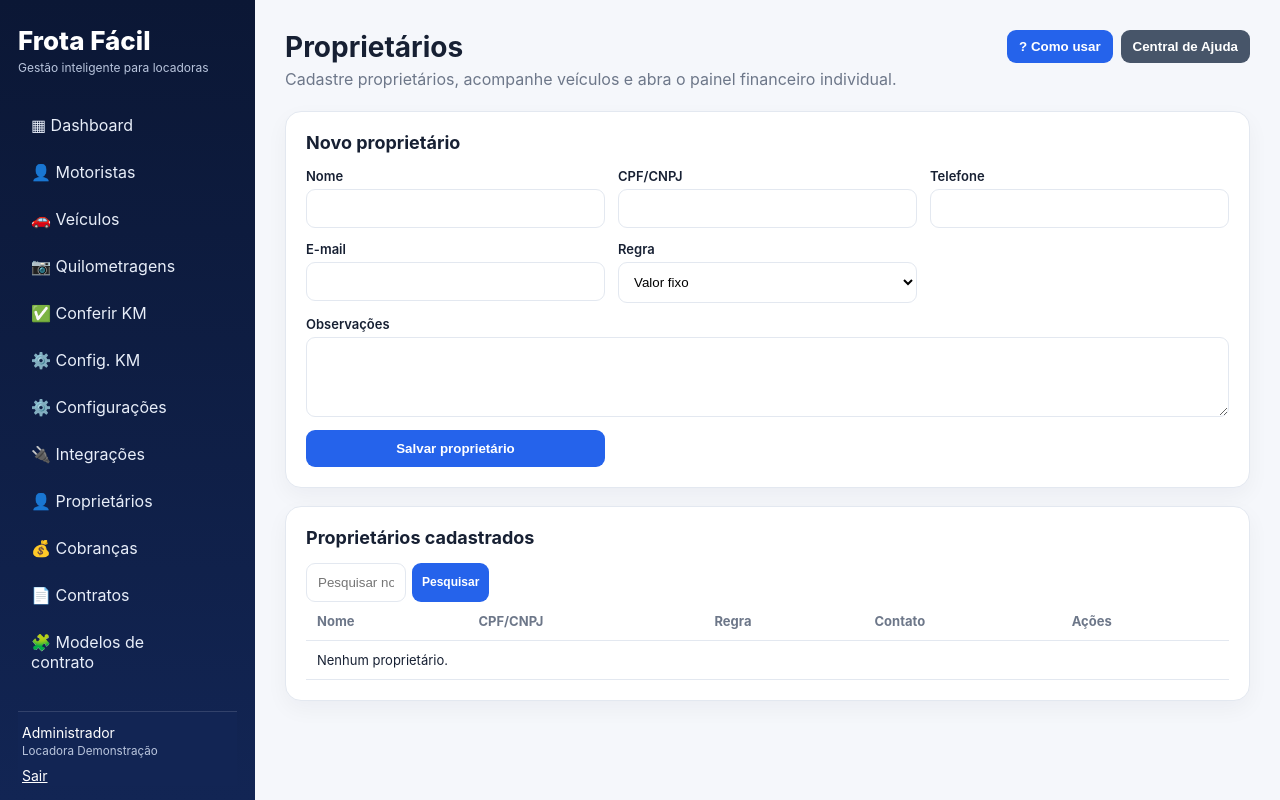
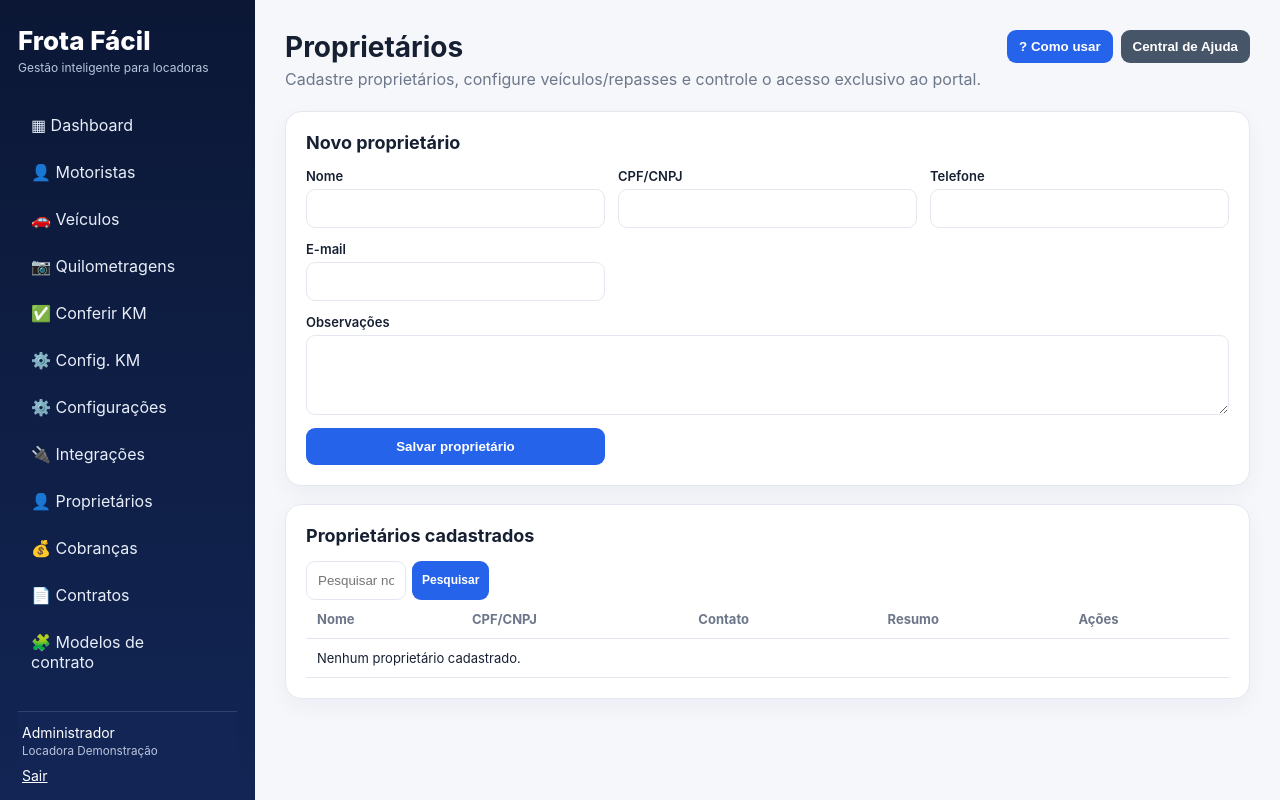
Before and after one commit to caelessa/saas, a Flask app: page /investidores in a window 1280 px wide. Run offline with Flask 3, Linux system fonts and the light colour scheme; a user stored in the database is signed in.

Commit message:
Add files via upload

```diff
--- a/templates/investidores.html
+++ b/templates/investidores.html
@@ -1,6 +1,6 @@
 {% extends 'base.html' %}
 {% block heading %}Proprietários{% endblock %}
-{% block subheading %}Cadastre proprietários, acompanhe veículos e abra o painel financeiro individual.{% endblock %}
+{% block subheading %}Cadastre proprietários, configure veículos/repasses e controle o acesso exclusivo ao portal.{% endblock %}
 {% block content %}
 <section class="card">
   <h2>Novo proprietário</h2>
@@ -9,33 +9,51 @@
     <label>CPF/CNPJ<input name="cpf_cnpj"></label>
     <label>Telefone<input name="telefone"></label>
     <label>E-mail<input name="email"></label>
-    <label>Regra
-      <select name="regra_repasse">
-        <option>Valor fixo</option><option>Percentual da receita</option><option>Percentual do lucro</option><option>Mínimo garantido</option>
-      </select>
-    </label>
     <label class="wide">Observações<textarea name="observacoes"></textarea></label>
     <button>Salvar proprietário</button>
   </form>
 </section>
+
 <section class="card">
   <h2>Proprietários cadastrados</h2>
   <form method="get" class="inline search-form">
     <input name="q" value="{{q or ''}}" placeholder="Pesquisar nome, CPF/CNPJ, telefone ou e-mail">
     <button class="small">Pesquisar</button>
-    {% if q %}<a class="button small secondary" href="{{url_for('investidores')}}">Limpar</a>{% endif %}
+    {% if q %}
+      <a class="button small secondary" href="{{url_for('investidores')}}">Limpar</a>
+    {% endif %}
   </form>
+
   <table>
-    <tr><th>Nome</th><th>CPF/CNPJ</th><th>Regra</th><th>Contato</th><th>Ações</th></tr>
+    <tr>
+      <th>Nome</th>
+      <th>CPF/CNPJ</th>
+      <th>Contato</th>
+      <th>Resumo</th>
+      <th>Ações</th>
+    </tr>
     {% for x in items %}
-    <tr>
-      <td>{{x.nome}}</td><td>{{x.cpf_cnpj or '-'}}</td><td>{{x.regra_repasse}}</td><td>{{x.telefone or x.email or '-'}}</td>
-      <td>
-        <a class="button small" href="{{url_for('dashboard_investidor',id=x.id)}}">Dashboard</a>
-        <a class="button small secondary" href="{{url_for('editar_investidor',id=x.id)}}">Editar</a>
-      </td>
-    </tr>
-    {% else %}<tr><td colspan="5">Nenhum proprietário.</td></tr>{% endfor %}
+      {% set r=resumos.get(x.id) %}
+      <tr>
+        <td>{{x.nome}}</td>
+        <td>{{x.cpf_cnpj or '-'}}</td>
+        <td>{{x.telefone or x.email or '-'}}</td>
+        <td>
+          {% if r %}
+            {{r.veiculos|length}} veículo(s) · Repasse R$ {{r.repasse_proprietario|brl}}
+          {% else %}
+            -
+          {% endif %}
+        </td>
+        <td>
+          <a class="button small" href="{{url_for('proprietario_financeiro',id=x.id)}}">Valores e veículos</a>
+          <a class="button small secondary" href="{{url_for('acesso_proprietario',id=x.id)}}">Acesso ao portal</a>
+          <a class="button small secondary" href="{{url_for('editar_investidor',id=x.id)}}">Editar</a>
+        </td>
+      </tr>
+    {% else %}
+      <tr><td colspan="5">Nenhum proprietário cadastrado.</td></tr>
+    {% endfor %}
   </table>
 </section>
 {% endblock %}
```
